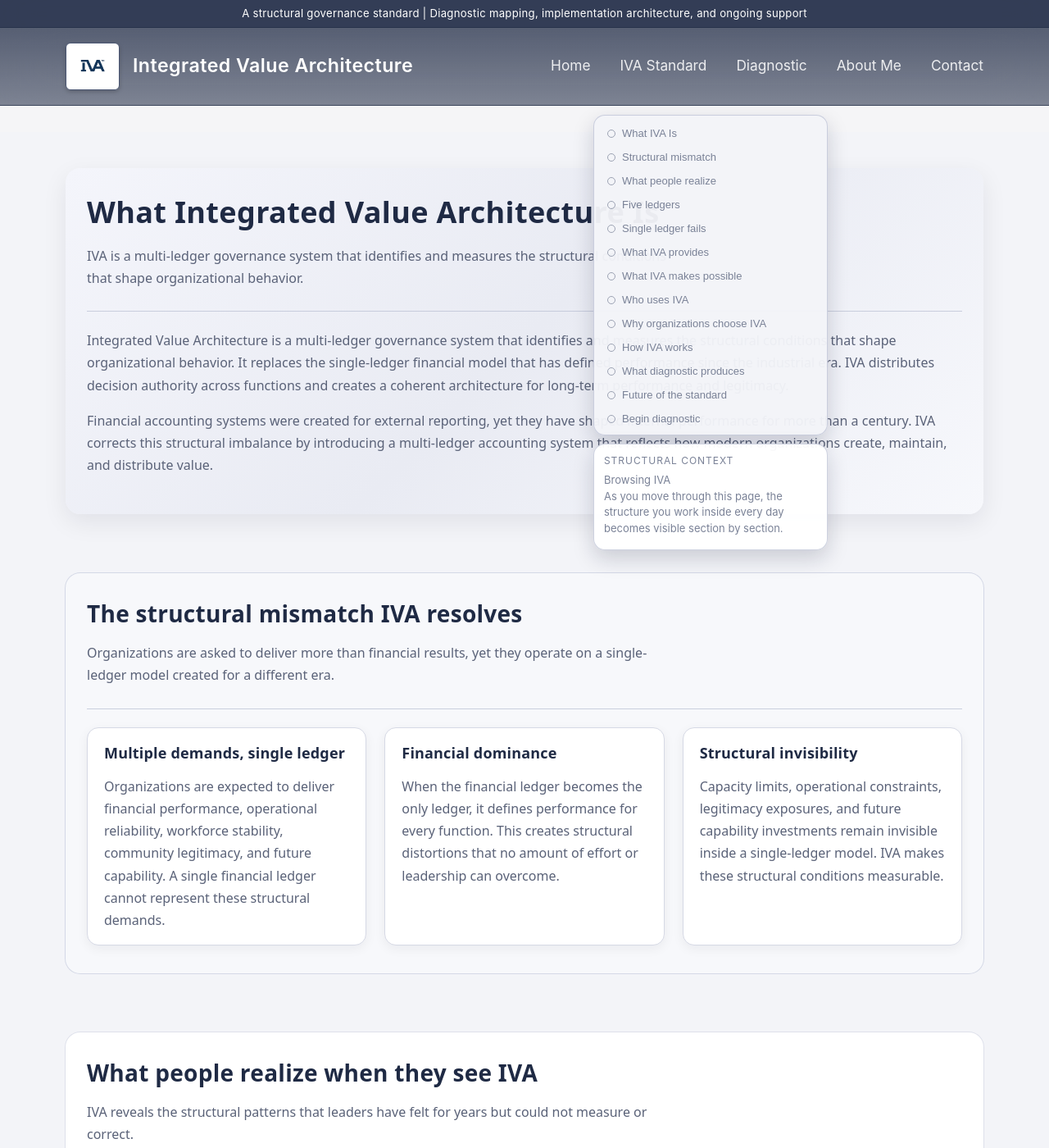
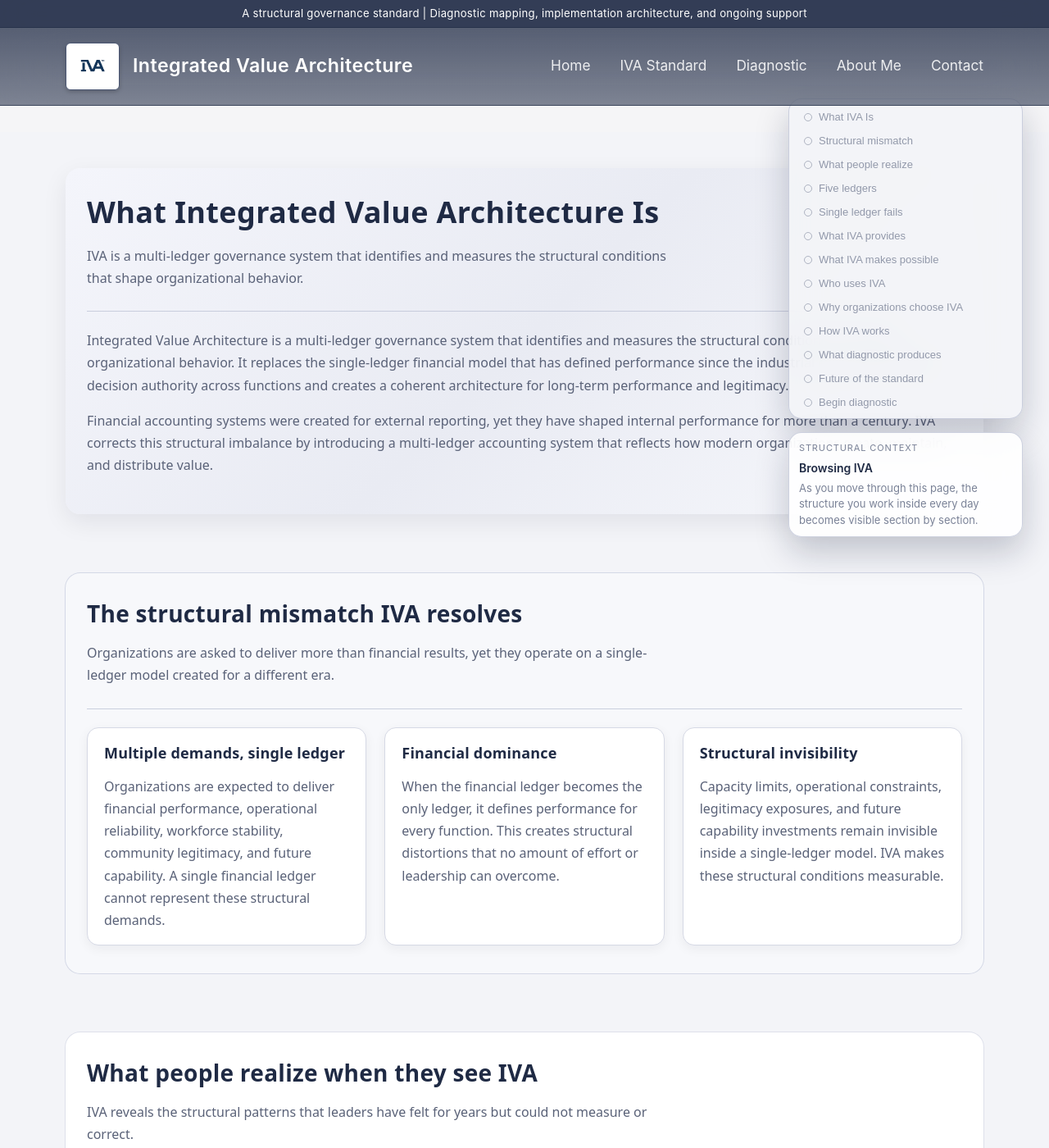
Before and after one commit to efost7873/integratedvaluearchitecture.com, a Jekyll site: the page built from index.html, in a window 1280 px wide and 1400 px high. Shown: the whole window at 82% size. Built offline with Jekyll 4.4.1, drawn with Linux system fonts in a browser that asks for light colours.

Commit message:
Update _homepage.scss

```diff
--- a/_sass/_homepage.scss
+++ b/_sass/_homepage.scss
@@ -253,50 +253,17 @@
 
 /* === RESPONSIVE === */
 
-/* Floating nav hidden ONLY on mobile */
-@media (max-width: 780px) {
-  #iva-floating-nav {
-    display: none;
-  }
-}
-
-@media (max-width: 960px) {
-  .iva-page main {
-    padding: 32px 20px 72px;
-  }
-
-  .iva-page section {
-    padding: 26px 20px 28px;
-    margin-bottom: 56px;
-  }
-
-  .grid-3 {
-    grid-template-columns: repeat(2, minmax(0, 1fr));
-  }
-}
-
-@media (max-width: 720px) {
-  .grid-3,
-  .grid-2 {
-    grid-template-columns: minmax(0, 1fr);
-  }
-
-  .iva-page section {
-    padding: 22px 18px 24px;
-    margin-bottom: 44px;
-  }
-}
-
 #iva-structural-engine {
   position: fixed;
-  top: 140px;
-  right: 270px;
+  top: 120px;
+  right: 32px;
   display: flex;
   flex-direction: column;
   gap: 10px;
   z-index: 998;
   font-size: 13px;
   color: var(--iva-text-soft);
+  pointer-events: none;
 }
 
 .iva-structural-bar {
@@ -304,17 +271,22 @@
   flex-direction: column;
   gap: 6px;
   padding: 10px 10px 8px;
-  border-radius: 14px;
-  background: rgba(243, 244, 248, 0.96);
+  border-radius: 16px;
+  background: rgba(243, 244, 248, 0.9);
   border: 1px solid rgba(184, 190, 210, 0.7);
-  box-shadow: 0 10px 26px rgba(15, 24, 52, 0.18);
+  box-shadow: 0 18px 40px rgba(15, 24, 52, 0.22);
+  backdrop-filter: blur(18px);
+  -webkit-backdrop-filter: blur(18px);
+  max-height: calc(100vh - 160px);
+  overflow-y: auto;
+  pointer-events: auto;
 }
 
 .iva-structural-node {
   display: flex;
   align-items: center;
   gap: 8px;
-  padding: 4px 6px;
+  padding: 4px 8px;
   border-radius: 999px;
   border: none;
   background: transparent;
@@ -325,7 +297,9 @@
   transition:
     background-color var(--iva-transition-fast),
     color var(--iva-transition-fast),
-    transform var(--iva-transition-fast);
+    transform var(--iva-transition-fast),
+    opacity var(--iva-transition-fast);
+  opacity: 0.8;
 }
 
 .iva-structural-node .iva-structural-dot {
@@ -341,9 +315,10 @@
 }
 
 .iva-structural-node-active {
-  background: rgba(255, 255, 255, 0.9);
+  background: rgba(255, 255, 255, 0.96);
   color: var(--iva-blue);
   transform: translateX(1px);
+  opacity: 1;
 }
 
 .iva-structural-node-active .iva-structural-dot {
@@ -353,23 +328,27 @@
 }
 
 .iva-structural-panel {
+  margin-top: 6px;
   padding: 10px 12px 10px;
-  border-radius: 14px;
-  background: rgba(255, 255, 255, 0.96);
+  border-radius: 16px;
+  background: rgba(255, 255, 255, 0.9);
   border: 1px solid rgba(184, 190, 210, 0.7);
-  box-shadow: 0 10px 26px rgba(15, 24, 52, 0.18);
+  box-shadow: 0 18px 40px rgba(15, 24, 52, 0.22);
+  backdrop-filter: blur(18px);
+  -webkit-backdrop-filter: blur(18px);
   max-width: 260px;
+  pointer-events: auto;
 }
 
 .iva-structural-panel-title {
-  font-size: 12px;
+  font-size: 11px;
   text-transform: uppercase;
   letter-spacing: 0.08em;
   color: var(--iva-text-soft);
   margin-bottom: 4px;
 }
 
-.iva-structural-panel-domain {
+.iva-structural-panel-section {
   font-size: 14px;
   font-weight: 600;
   color: var(--iva-blue);
@@ -379,16 +358,36 @@
 .iva-structural-panel-text {
   font-size: 13px;
   line-height: 1.5;
-  margin-bottom: 6px;
 }
 
-.iva-structural-panel-relations {
-  font-size: 12px;
-  color: var(--iva-text-soft);
+@media (max-width: 1200px) {
+  #iva-structural-engine {
+    right: 16px;
+  }
+
+  .iva-structural-node {
+    font-size: 12px;
+    padding: 3px 7px;
+  }
+
+  .iva-structural-panel {
+    max-width: 230px;
+  }
 }
 
 @media (max-width: 1024px) {
   #iva-structural-engine {
+    right: 10px;
+    top: 110px;
+  }
+
+  .iva-structural-bar {
+    max-height: calc(100vh - 140px);
+  }
+}
+
+@media (max-width: 780px) {
+  #iva-structural-engine {
     display: none;
   }
 }
```
